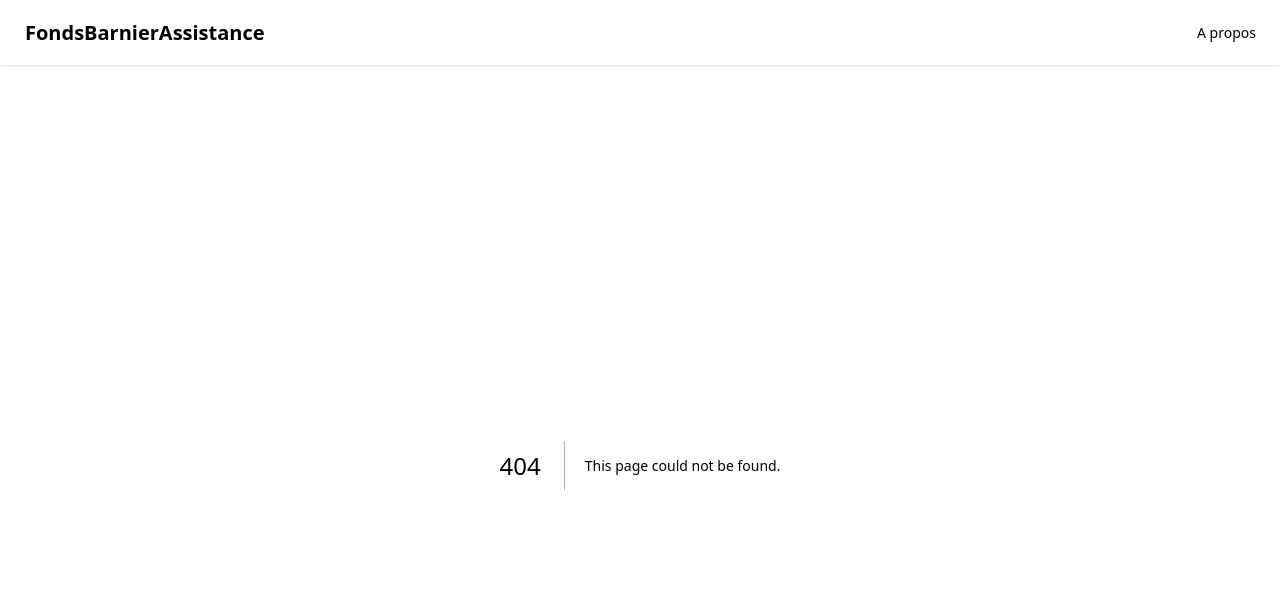
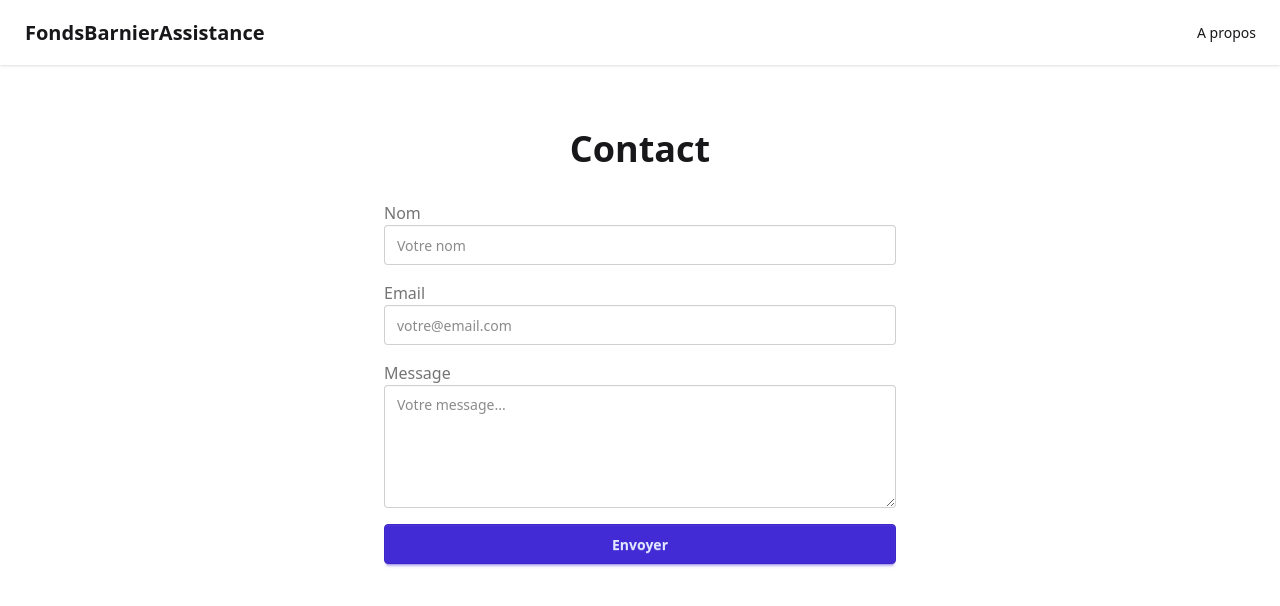
Before and after one commit to Sedipec/fondsbarnier-assistance, a Next.js app: page /contact in a window 1280 px wide. Before the commit this address had no page. Shown: the top 606 px of the page. Built offline with nearby package versions, Linux system fonts and the light colour scheme.

Commit message:
feat(contact): add contact page with form and tests
Co-Authored-By: SEDIPEC Factory <factory@sedipec.com>

```diff
--- /dev/null
+++ b/app/contact/page.tsx
@@ -0,0 +1,104 @@
+'use client';
+
+import { useActionState, useEffect, useRef, useState } from 'react';
+import { submitContactForm } from './actions';
+
+export default function ContactPage() {
+  const [state, formAction, isPending] = useActionState(
+    submitContactForm,
+    null,
+  );
+  const [toast, setToast] = useState<{
+    type: 'success' | 'error';
+    message: string;
+  } | null>(null);
+  const formRef = useRef<HTMLFormElement>(null);
+
+  useEffect(() => {
+    if (!state) return;
+
+    if (state.success) {
+      setToast({
+        type: 'success',
+        message: 'Votre message a bien ete envoye. Merci !',
+      });
+      formRef.current?.reset();
+    } else if (state.error) {
+      setToast({ type: 'error', message: state.error });
+    }
+
+    const timer = setTimeout(() => setToast(null), 5000);
+    return () => clearTimeout(timer);
+  }, [state]);
+
+  return (
+    <main className="flex min-h-[70vh] items-center justify-center px-4 py-16">
+      <div className="w-full max-w-lg">
+        <h1 className="mb-8 text-center text-4xl font-bold">Contact</h1>
+
+        {toast && (
+          <div
+            role="alert"
+            className={`alert mb-6 ${toast.type === 'success' ? 'alert-success' : 'alert-error'}`}
+          >
+            <span>{toast.message}</span>
+          </div>
+        )}
+
+        <form ref={formRef} action={formAction} noValidate>
+          <fieldset disabled={isPending} className="space-y-4">
+            <div className="form-control">
+              <label htmlFor="name" className="label">
+                <span className="label-text">Nom</span>
+              </label>
+              <input
+                id="name"
+                name="name"
+                type="text"
+                required
+                className="input input-bordered w-full"
+                placeholder="Votre nom"
+              />
+            </div>
+
+            <div className="form-control">
+              <label htmlFor="email" className="label">
+                <span className="label-text">Email</span>
+              </label>
+              <input
+                id="email"
+                name="email"
+                type="email"
+                required
+                className="input input-bordered w-full"
+                placeholder="votre@email.com"
+              />
+            </div>
+
+            <div className="form-control">
+              <label htmlFor="message" className="label">
+                <span className="label-text">Message</span>
+              </label>
+              <textarea
+                id="message"
+                name="message"
+                required
+                rows={5}
+                className="textarea textarea-bordered w-full"
+                placeholder="Votre message..."
+              />
+            </div>
+
+            <button type="submit" className="btn btn-primary w-full">
+              {isPending ? (
+                <span className="loading loading-spinner loading-sm" />
+              ) : (
+                'Envoyer'
+              )}
+            </button>
+          </fieldset>
+        </form>
+      </div>
+    </main>
+  );
+}
```
Also changed, not shown: 1 other file (tests, documents, lock files or other folders).
